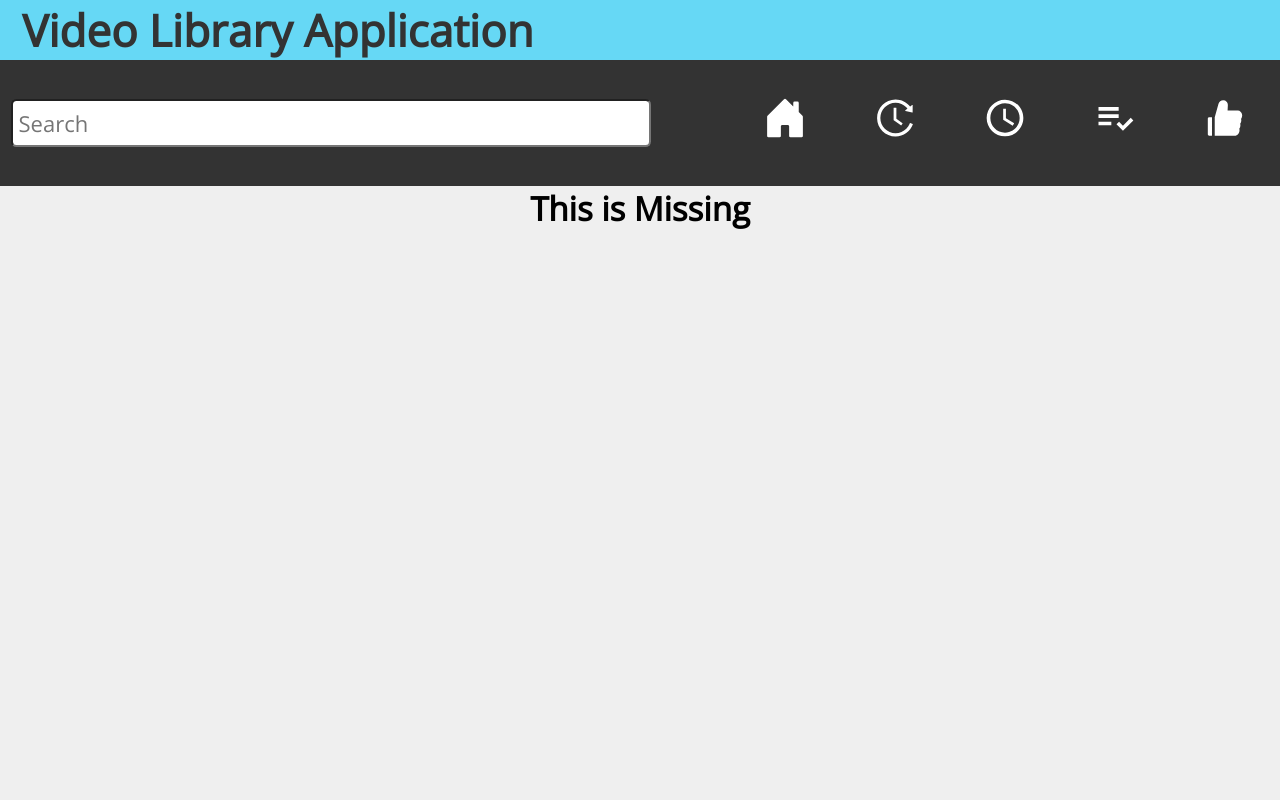
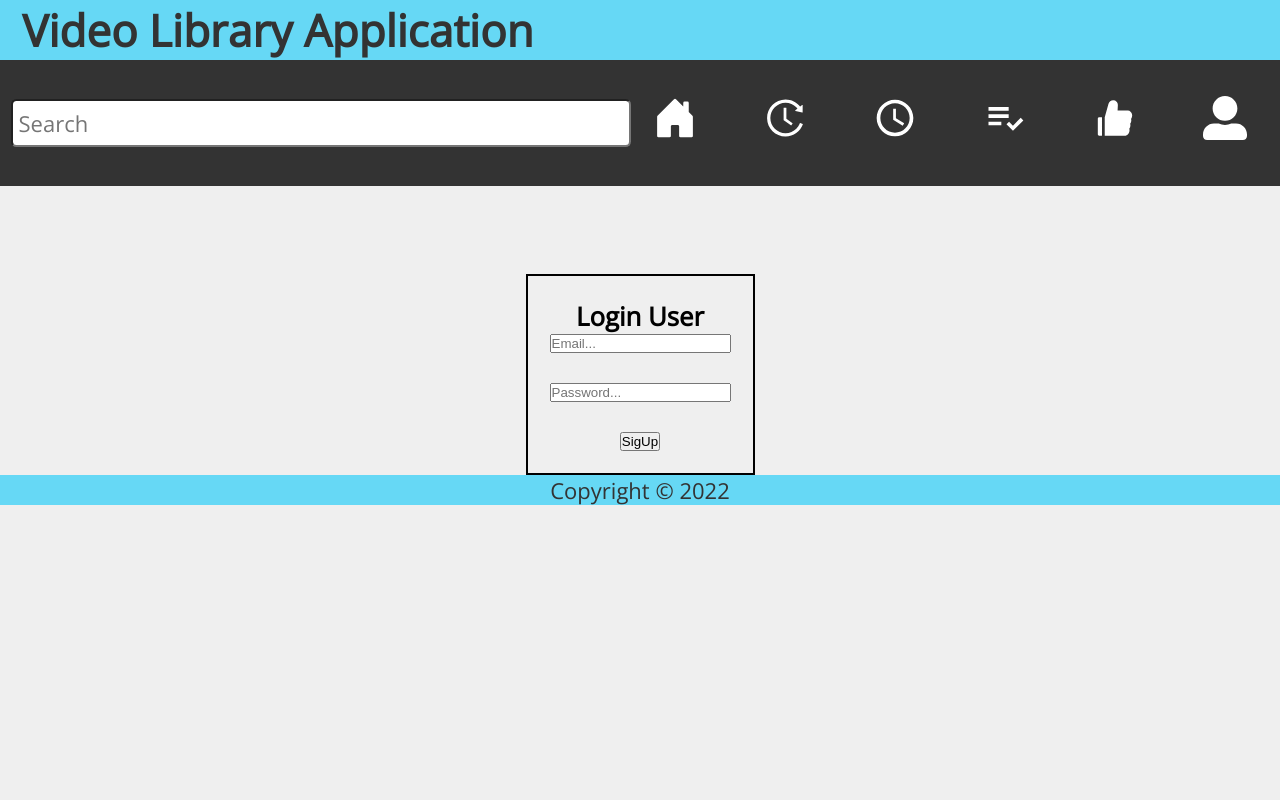
Before and after one commit to anshultamrakar/Video_lib_project, a React (Create React App) app in the folder my-app/: page /login in a window 1280 px wide. Shown: the top 800 px of the page. Built offline with nearby package versions, Linux system fonts and the light colour scheme.

Commit message:
installed firebase

```diff
--- a/my-app/package.json
+++ b/my-app/package.json
@@ -7,13 +7,14 @@
     "@testing-library/react": "^12.1.2",
     "@testing-library/user-event": "^13.5.0",
     "axios": "^0.25.0",
-    "firebase": "^9.6.6",
+    "firebase": "^9.6.7",
     "react": "^17.0.2",
     "react-dom": "^17.0.2",
     "react-icons": "^4.3.1",
     "react-player": "^2.9.0",
     "react-router-dom": "^6.2.1",
     "react-scripts": "5.0.0",
+    "react-toastify": "^8.2.0",
     "web-vitals": "^2.1.4"
   },
   "scripts": {
--- a/my-app/src/App.js
+++ b/my-app/src/App.js
@@ -6,8 +6,11 @@ import WatchHistory from './WatchHistory';
 import WatchLater from './WatchLater';
 import LikedVideo from './LikedVideo';
 import PlayList from './PlayList';
+import Register from './Register';
+import Login from './Login';
 import {Route, Routes} from 'react-router-dom'
 import { DataProvider } from './Context/DataContext';
+import { ToastContainer} from 'react-toastify';
 
 
 function App() {
@@ -15,6 +18,7 @@ function App() {
   return (
     <div className='App'>
       <DataProvider>
+      <ToastContainer />
       <Routes>
       <Route path = "/" element = {<Layout/>}>
         <Route index element = {<Home/>} />
@@ -26,6 +30,8 @@ function App() {
         <Route path = "playlist" element = {<PlayList/>}/>
         <Route path = "liked" element = {<LikedVideo />}/>
         <Route path = "*" element = {<Missing/>}/>
+        <Route path = "register" element = {<Register/>}/>
+        <Route path = "login" element = {<Login/>}/>
       </Route>
       </Routes>
       </DataProvider>
--- a/my-app/src/Context/DataContext.js
+++ b/my-app/src/Context/DataContext.js
@@ -1,6 +1,10 @@
 
 import {useState, useEffect } from 'react'
 import { createContext } from "react";
+
+import { ToastContainer, toast } from 'react-toastify';
+import 'react-toastify/dist/ReactToastify.css';
+
 
 
 
@@ -113,10 +117,18 @@ export const DataProvider = ({children}) => {
     }
 
     const handleLikeList = (item) => {
-      setLikedList([...likedList , item])
+        if(likedList.includes(item)){
+            toast.error("Video is already added to liked videos")
+        }else{
+            setLikedList([...likedList , item])
+        }
+
     }
 
     const handleWatchLater = (item) => {
+        if(watchedLater.includes(item)){
+            toast.error("Video is already added to watch later ")
+        }
       setaWatchedLater([...watchedLater , item])
     }
 
--- a/my-app/src/Login.js
+++ b/my-app/src/Login.js
@@ -1,81 +1,58 @@
-// import { useState } from "react";
-// import { createUserWithEmailAndPassword , onAuthStateChanged , signOut , signInWithEmailAndPassword} from "firebase/auth";
-
-// import { auth } from "./firebase-config";
-
-// const Login = () => {
-
-//     const [registerEmail , setRegisterEmail] = useState("")
-//     const [registerPassword , setRegisterPassword] = useState("")
-//     const [loginEmail , setLoginEmail] = useState("")
-//     const [loginPassword , setLoginPassword ] = useState("")
-//     const [user, setUser] = useState({})
-
-//     onAuthStateChanged(auth, (currentUser) => {
-//         setUser(currentUser);
-//       });
+import { useContext, useState } from "react"
+import { Link } from "react-router-dom";
+import DataContext from './Context/DataContext'
+import { auth } from "./firebase";
+import { ToastContainer, toast } from 'react-toastify';
+import 'react-toastify/dist/ReactToastify.css';
 
 
-//     const register = async() => {
-//         try{
-//             const user = createUserWithEmailAndPassword(
-//                 auth,
-//                 registerEmail,
-//                 registerPassword)
-//             console.log(user)
-//         }catch(err){
-//             console.log(err.message)
-//         }
-//     }
+const Login = () => {
 
-//     const login = async() => {
-//         try {
-//             const user = await signInWithEmailAndPassword(
-//                 auth,
-//                 loginEmail,
-//                 loginPassword
-//             )
-//         }catch(err){
-//             console.log(err.message)
-//         }
+  const [LoginEmail, setLoginEmail] = useState("");
+  const [LoginPassword, setLoginPassword] = useState("");
 
-//     }
+  const { login } = useContext(DataContext)
 
-//     const logout = async() => {
-//         await signOut(auth);
-//     }
+  const LoginpWithCredentials = () => {
 
-// return(
-// <div className="App">
-// <div>
-//     <h3> Register User </h3>
-//     <input
-//     placeholder="Email..."
-//     onChange={(e) => setRegisterEmail(e.target.value)}
-//     />
-//     <input
-//     placeholder="Password..."
-//     onChange={(e) => setRegisterPassword(e.target.value)}
-//     />
-//     <button onClick={register} > Create User</button>
-//     </div>
-//     <div>
-//     <h3> Login </h3>
-//     <input
-//     placeholder="Email..."
-//     onChange={(e) => setLoginEmail(e.target.value)}
-//     />
-//     <input
-//     placeholder="Password"
-//     onChange={(e) => setLoginPassword(e.target.value)}
-//     />
-//     <button onClick={login} >login</button>
-//     </div>
-//     <h4>User Logged in </h4>
-//     {user?.email}
-//     <button onClick={logout}> Sign out </button>
-// </div>
-//   )
-// };
+    auth.signInWithEmailAndPassword(LoginEmail, LoginPassword)
+    .then((userCredential) => {
 
-// export default Login;
+      console.log(userCredential)
+      // Signed in
+      var user = userCredential.user;
+      toast.success("User login Successfull!")
+      // ...
+    })
+    .catch((error) => {
+      var errorCode = error.code;
+      var errorMessage = error.message;
+      toast.error(error.message)
+
+      // ..
+    });
+
+  }
+    return(
+        <div className="loginForm">
+        <h3> Login User </h3>
+        <input
+          placeholder="Email..."
+          onChange={(e) => setLoginEmail(e.target.value)}
+        />
+        <br/>
+        <input
+          placeholder="Password..."
+          onChange={(e) => setLoginPassword(e.target.value)}
+        />
+         <br/>
+        <button onClick={(e)=>LoginpWithCredentials()}>
+            SigUp
+        </button>
+
+        <ToastContainer />
+        </div>
+    )
+}
+
+export default Login
--- a/my-app/src/Nav.js
+++ b/my-app/src/Nav.js
@@ -2,7 +2,7 @@ import { BsFillHouseDoorFill } from "react-icons/bs";
 import { AiOutlineHistory } from "react-icons/ai";
 import { AiFillLike} from "react-icons/ai";
 import { MdOutlineWatchLater, MdPlaylistAddCheck } from "react-icons/md";
-import { FaUserAlt } from "react-icons/fa";
+import { Fa500Px, FaUserAlt } from "react-icons/fa";
 import { Link } from "react-router-dom";
 import { useContext } from 'react';
 import DataContext from './Context/DataContext';
@@ -31,6 +31,7 @@ const Nav = () => {
        <li className = "list-items"> <Link className="icons" to = "later"><MdOutlineWatchLater/></Link> </li>
        <li className = "list-items"> <Link className="icons" to = "playlist"><MdPlaylistAddCheck/></Link></li>
        <li className = "list-items"> <Link className="icons" to = "liked">< AiFillLike/> </Link></li>
+       <li className = "list-items"> <Link className="icons" to = "register"><FaUserAlt/></Link></li>
 
      </ul>
     </nav>
--- /dev/null
+++ b/my-app/src/Register.js
@@ -0,0 +1,63 @@
+import { useState } from "react";
+import { auth } from "./firebase";
+import { ToastContainer, toast } from 'react-toastify';
+import 'react-toastify/dist/ReactToastify.css';
+
+const Register = () => {
+    const [registerEmail, setRegisterEmail] = useState("")
+    const [registerPassword,  setRegisterPassword] = useState("")
+
+    const RegisterWithCredentials = () => {
+
+        console.log("Under SignUP")
+        auth.createUserWithEmailAndPassword(registerEmail, registerPassword)
+        .then((userCredential) => {
+
+          console.log(userCredential)
+          // Signed in
+          var user = userCredential.user;
+          toast.success("User Registered Successfull!")
+          // ...
+        })
+        .catch((error) => {
+          var errorCode = error.code;
+          var errorMessage = error.message;
+          toast.error(error.message)
+          console.log(error)
+
+          // ..
+        });
+
+      }
+
+
+  return (
+    <div className="registerForm">
+    <h3> Register </h3>
+        <input
+          placeholder="Email..."
+          onChange={(event) => {
+            setRegisterEmail(event.target.value);
+          }}
+        />
+        <br/>
+        <input
+          placeholder="Password..."
+          onChange={(event) => {
+            setRegisterPassword(event.target.value);
+          }}
+        />
+  <br/>
+        <button onClick={(e)=> RegisterWithCredentials()}> SignUP </button>
+        <p>
+                        Already registered?<br />
+                        <span className="line">
+                            <a href="login">Sign In</a>
+                        </span>
+                    </p>
+
+    </div>
+  )
+}
+
+export default Register
--- /dev/null
+++ b/my-app/src/firebase.js
@@ -0,0 +1,24 @@
+// Import the functions you need from the SDKs you need
+import firebase from 'firebase/compat/app';
+import 'firebase/compat/auth';
+
+// TODO: Add SDKs for Firebase products that you want to use
+// https://firebase.google.com/docs/web/setup#available-libraries
+
+// Your web app's Firebase configuration
+// For Firebase JS SDK v7.20.0 and later, measurementId is optional
+const  app = firebase.initializeApp (
+{
+  apiKey: "AIzaSyCCKlBYJ9f_yEmXmvACfnUSttMKxfPRGfc",
+  authDomain: "vidly-app-f4e81.firebaseapp.com",
+  projectId: "vidly-app-f4e81",
+  storageBucket: "vidly-app-f4e81.appspot.com",
+  messagingSenderId: "1054360971685",
+  appId: "1:1054360971685:web:d351fcf51e3dc7dc00e04c",
+  measurementId: "G-TLYT0YYSTD"
+}
+)
+
+// Initialize Firebas
+export const auth = app.auth();
+export default app;
--- a/my-app/src/index.css
+++ b/my-app/src/index.css
@@ -297,6 +297,23 @@ section {
   background-color: #fff;
 }
 
+
+ .registerForm{
+   flex-grow: 1;
+ }
+
+
+   .loginForm{
+     margin-top: 4rem;
+     padding: 1rem 1rem 1rem 1rem ;
+     display: flex;
+     flex-direction: column;
+     justify-content: center;
+     align-items: center;
+     border: 2px solid black;
+   }
+
+
 @media only screen and (min-width: 610px) {
 
   html {
```
Also changed, not shown: my-app/src/firebase-config.js (deleted, +0 -17 lines), 1 other file (tests, documents, lock files or other folders).
